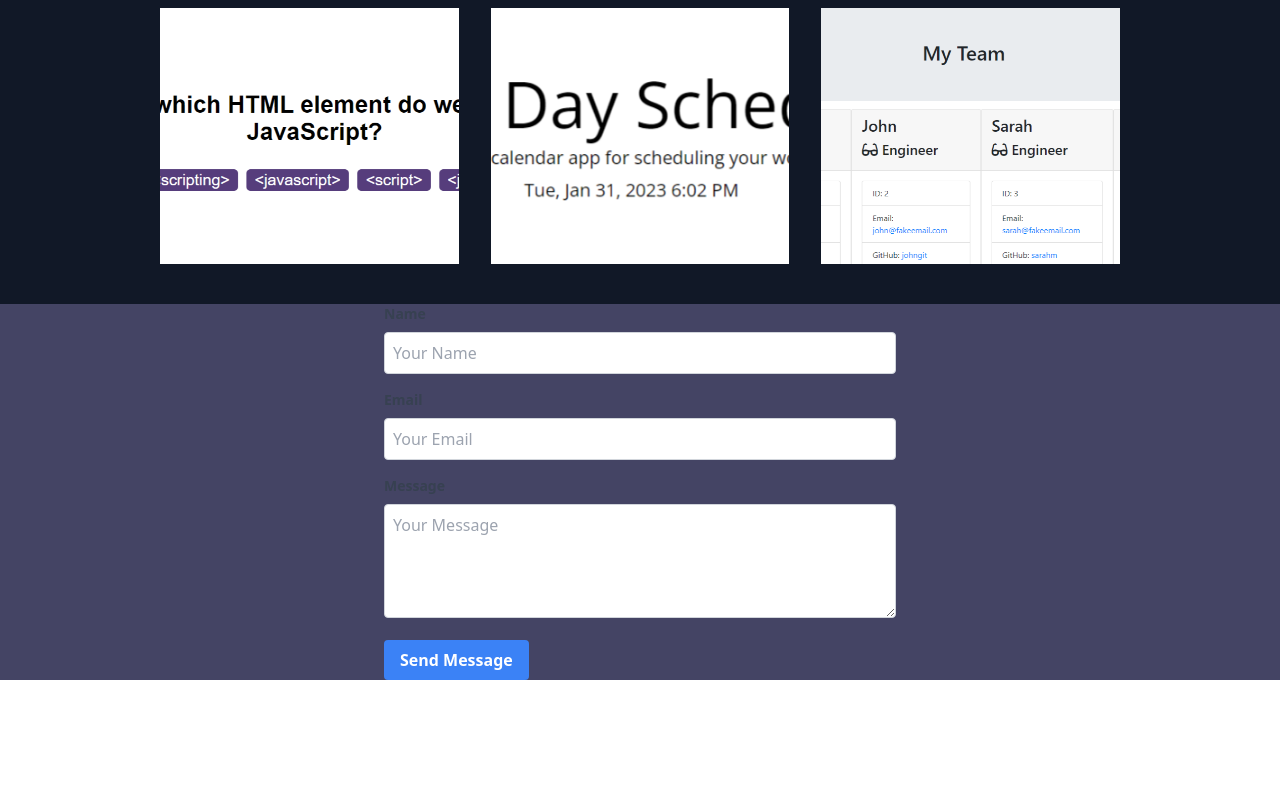
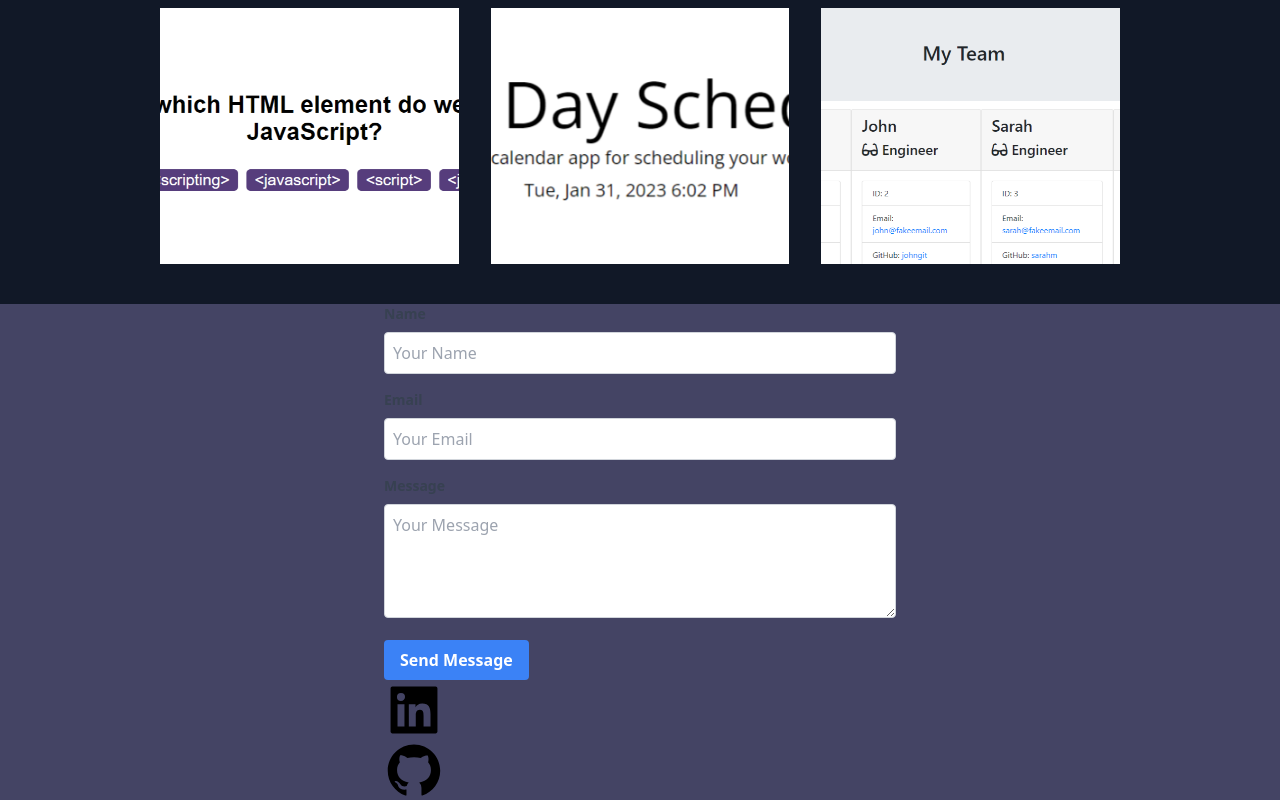
Before and after one commit to ihsanm/Offical-Portfolio, a React (Create React App) app: page / in a window 1280 px wide. Shown: the part 1737-2537 px from the top of the page. Before the commit the page ends 2417 px from the top, so only its background shows below. Built offline with nearby package versions, Linux system fonts and the light colour scheme.

Commit message:
added icons for github and linkedin

```diff
--- a/src/Components/contact.js
+++ b/src/Components/contact.js
@@ -1,4 +1,5 @@
 import React, { useState } from 'react';
+import {AiFillLinkedin, AiFillGithub} from "react-icons/ai"
 
 const ContactForm = () => {
   const [name, setName] = useState('');
@@ -78,6 +79,14 @@ const ContactForm = () => {
       >
         Send Message
       </button>
+      <AiFillLinkedin
+              className="text-6xl hover:text-blue-600 hover:cursor-pointer"
+              onClick={() => window.open("https://www.w3schools.com/css/", "_blank")}
+            />
+        <AiFillGithub
+              className="text-6xl hover:text-blue-600 hover:cursor-pointer"
+              onClick={() => window.open("https://www.w3schools.com/css/", "_blank")}
+            />
     </form>
   );
 };
```
